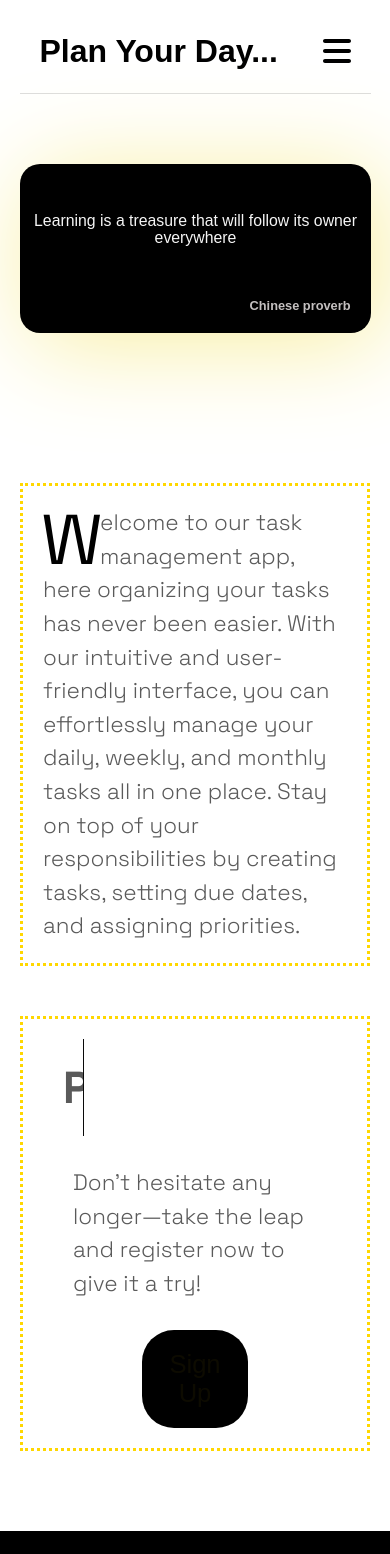
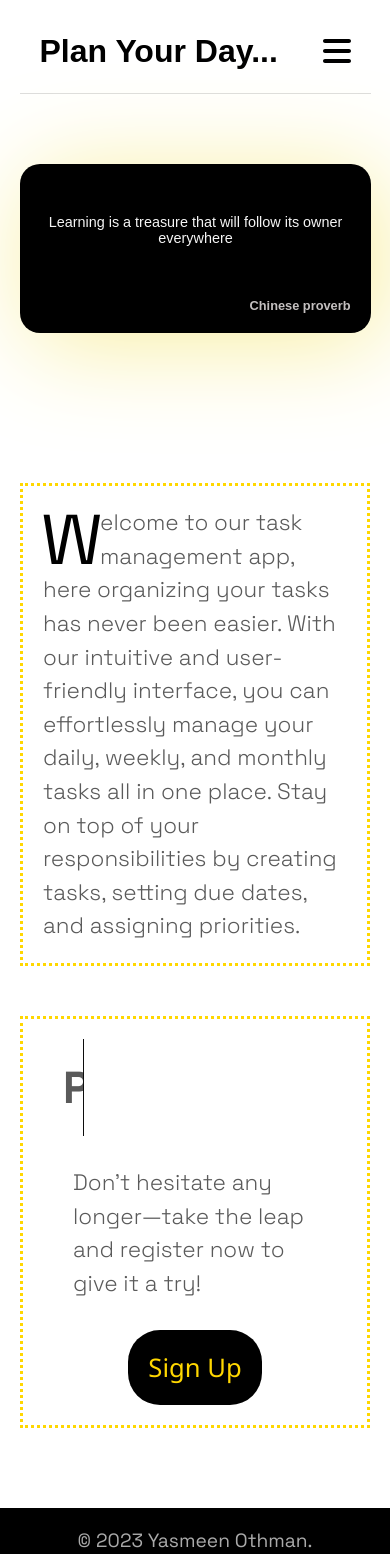
Before and after one commit to YasmeenOthman/ToDoApp, a React (Vite) app in the folder client/: page / in a window 390 px wide. Shown: the top 1554 px of the page. Built offline with nearby package versions, Linux system fonts and the light colour scheme.

Commit message:
responsive task page

```diff
--- a/client/src/components/Pages/Home.css
+++ b/client/src/components/Pages/Home.css
@@ -43,7 +43,7 @@ img {
   font-size: 2.8em;
   padding: 20px;
   font-weight: bolder;
-  animation: writeAnimation 5s steps(10, end) infinite;
+  animation: writeAnimation 5s steps(30, end) infinite;
   white-space: nowrap;
   overflow: hidden;
   border-right: 1px solid #000;
@@ -63,19 +63,19 @@ img {
   left: 25%;
   top: 10%;
 }
-.homePageRegisterButton button {
+
+.cta-button {
   padding: 20px;
-  width: 100%;
-  margin: 0 auto;
-  outline: none;
-  border: none;
   background-color: #000;
+  color: gold;
   border-radius: 2rem;
+  font-size: 1.6rem;
+  text-decoration: none;
+  font-family: "Segoe UI", Tahoma, Geneva, Verdana, sans-serif;
+  text-align: center;
+  display: inline-block;
 }
-.homePageRegisterButton button a {
-  color: black;
-  font-size: 2.4rem;
-  font-family: fantasy;
+.cta-button:hover {
   animation: pageNameAnimation 2s infinite;
 }
 
@@ -97,7 +97,7 @@ img {
     color: gold;
   }
   100% {
-    transform: scale(1.1);
+    transform: scale(1);
   }
 }
 @media screen and (max-width: 768px) {
--- a/client/src/components/Pages/Home.jsx
+++ b/client/src/components/Pages/Home.jsx
@@ -40,15 +40,9 @@ const HomePage = () => {
                 it a try!
               </p>
               <div className="homePageRegisterButton">
-                {!token ? (
-                  <button>
-                    <Link to="/signup">Sign Up</Link>
-                  </button>
-                ) : (
-                  <button>
-                    <Link to="/Task">Start...</Link>
-                  </button>
-                )}
+                <Link to={!token ? "/signup" : "/Task"} className="cta-button">
+                  {!token ? "Sign Up" : "Start..."}
+                </Link>
               </div>
             </div>
           </div>
--- a/client/src/components/task/task.css
+++ b/client/src/components/task/task.css
@@ -15,9 +15,10 @@
   display: flex;
   align-items: center;
   justify-content: center;
+  width: 100%;
 }
 .taskInput {
-  width: 40%;
+  width: 50%;
   padding: 20px;
   border-radius: 20px;
   margin: 15px;
@@ -130,3 +131,12 @@ input[type="checkbox"]:checked::before {
 .completed {
   opacity: 0.9;
 }
+
+@media screen and (max-width: 768px) {
+  .container {
+    width: 90%;
+  }
+  .taskInput {
+    width: 70%;
+  }
+}
```
Also changed, not shown: client/src/index.css (line endings or trailing spaces).
